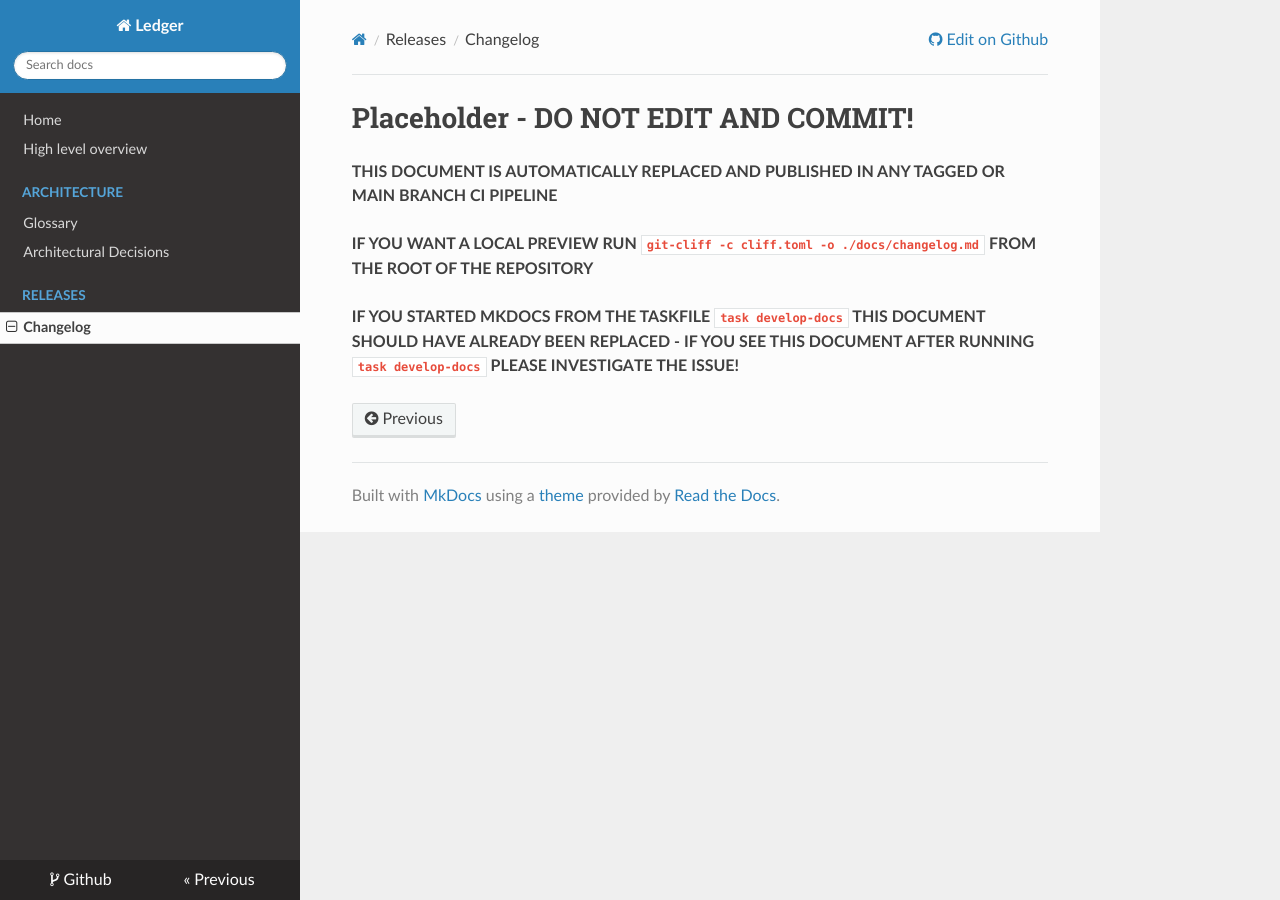
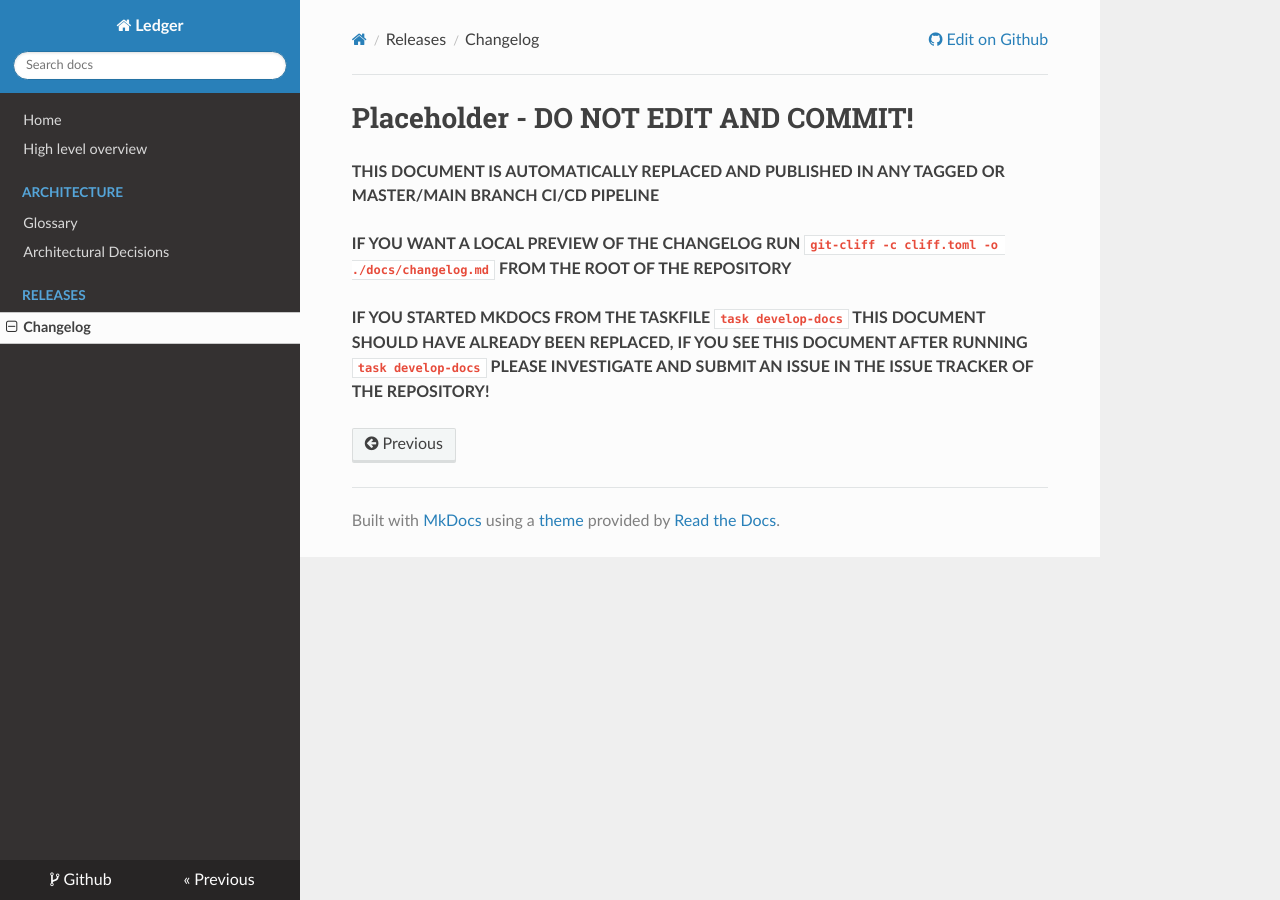
Before and after one commit to bvdbasch/ledger, an MkDocs documentation site: the page built from docs/changelog.md, in a window 1280 px wide. Built offline with MkDocs 1.6.1, drawn with Linux system fonts in a browser that asks for light colours; nearby versions of some CDN libraries.

Commit message:
docs: update changelog placeholder
* incorporate master branch
* ensure placeholder text has call to action to file a bug report in cases where git-cliff fails to replace the placeholder text

```diff
--- a/docs/changelog.md
+++ b/docs/changelog.md
@@ -1,7 +1,6 @@
 # Placeholder -  DO NOT EDIT AND COMMIT!
+**THIS DOCUMENT IS AUTOMATICALLY REPLACED AND PUBLISHED IN ANY TAGGED OR MASTER/MAIN BRANCH CI/CD PIPELINE**
 
-**THIS DOCUMENT IS AUTOMATICALLY REPLACED AND PUBLISHED IN ANY TAGGED OR MAIN BRANCH CI PIPELINE**
+**IF YOU WANT A LOCAL PREVIEW OF THE CHANGELOG RUN `git-cliff -c cliff.toml -o ./docs/changelog.md` FROM THE ROOT OF THE REPOSITORY**
 
-**IF YOU WANT A LOCAL PREVIEW RUN `git-cliff -c cliff.toml -o ./docs/changelog.md` FROM THE ROOT OF THE REPOSITORY**
-
-**IF YOU STARTED MKDOCS FROM THE TASKFILE `task develop-docs` THIS DOCUMENT SHOULD HAVE ALREADY BEEN REPLACED - IF YOU SEE THIS DOCUMENT AFTER RUNNING `task develop-docs` PLEASE INVESTIGATE THE ISSUE!**
+**IF YOU STARTED MKDOCS FROM THE TASKFILE `task develop-docs` THIS DOCUMENT SHOULD HAVE ALREADY BEEN REPLACED, IF YOU SEE THIS DOCUMENT AFTER RUNNING `task develop-docs` PLEASE INVESTIGATE AND SUBMIT AN ISSUE IN THE ISSUE TRACKER OF THE REPOSITORY!**
```
